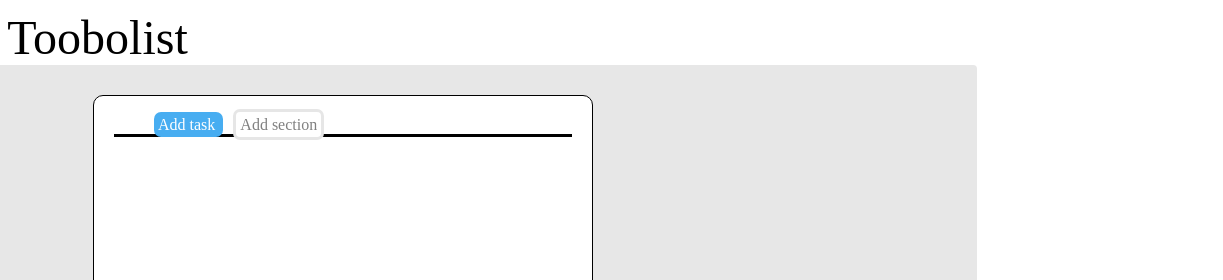
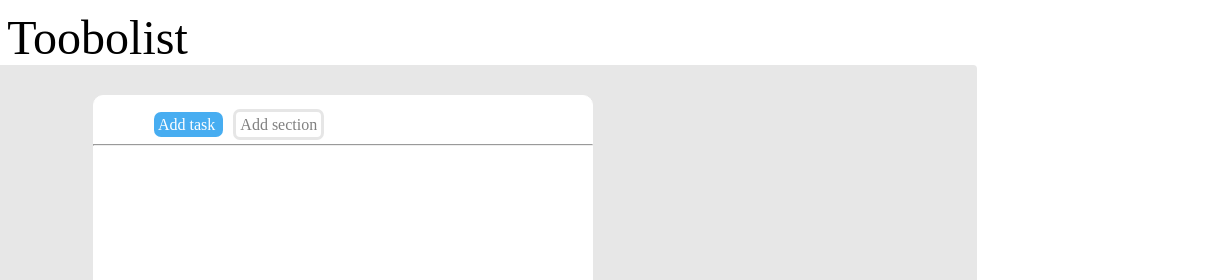
Before and after one commit to LucaVitullo/html-css-toboolist, a plain HTML site: page index.html in a window 1280 px wide. Shown: the top 280 px of the page, 57-1280 px from the left. Drawn offline with Linux system fonts and the light colour scheme.

Commit message:
inizio task

```diff
--- a/index.html
+++ b/index.html
@@ -15,15 +15,14 @@
     <!--Contenitore-->
     <main>
         <div id="contenitore-white">
-
-            <div id="bottoni">
                 <div id="button">
                 Add task
                 </div>
                 <div id="button2">
                 Add section
                 </div>
-            </div>
+                <hr>
+                <!--Inizio Task-->
         </div>
 
     </main>
--- a/style.css
+++ b/style.css
@@ -26,13 +26,9 @@ border-width: 1px;
 border-style: solid;
 border-radius: 10px;
 padding: 20px;
+border-color: white;
 
 }
-
-#bottoni{
-    border-bottom: solid;
-}
-
 #button{
     background-color: #47adf1;
     display: inline;
@@ -56,3 +52,10 @@ padding: 20px;
     padding: 4px;
     text-align: center;
 }
+
+hr{
+    margin-top: 10px;
+    color: gray;
+    margin-left: -21px;
+    margin-right: -21px;
+}
```
